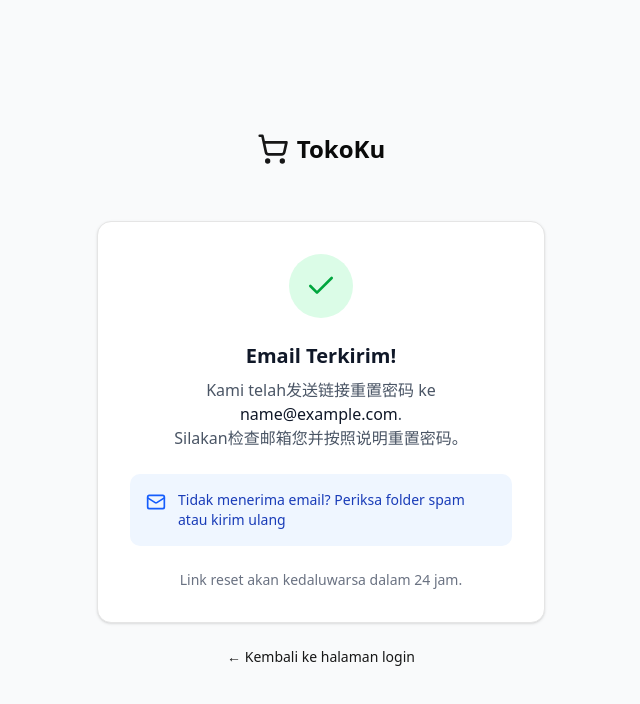
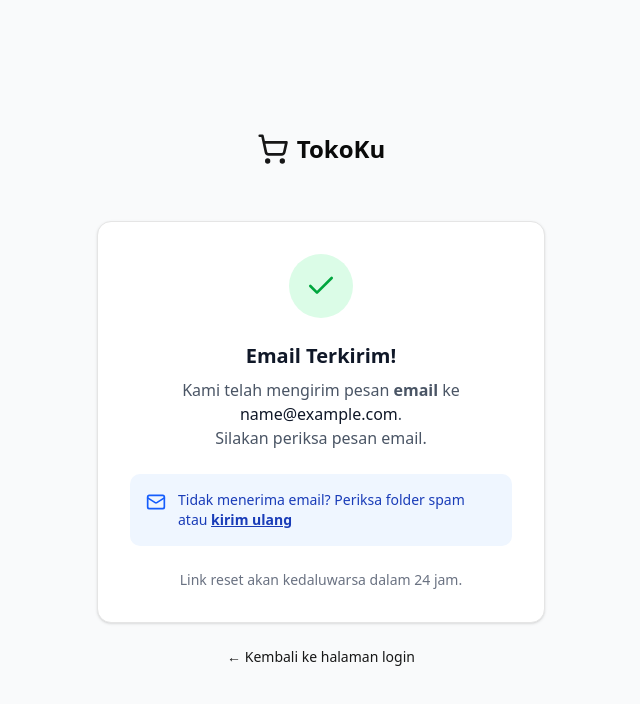
Before and after one commit to falichfarisy/ecommerce-elysiajs, a Next.js app in the folder frontend/: page /forgot-password in a window 1280 px wide. Both pictures are taken after typing "name@example.com" into the empty fields and a click on the button "Kirim Link Reset". Shown: the top 704 px of the page, without its empty margins (319-959 px from the left). Built offline with nearby package versions, Linux system fonts and the light colour scheme.

Commit message:
fix: update .gitignore and improve text in forgot password and register pages

```diff
--- a/frontend/app/forgot-password/page.tsx
+++ b/frontend/app/forgot-password/page.tsx
@@ -55,21 +55,21 @@ export default function ForgotPasswordPage() {
 							Email Terkirim!
 						</h2>
 						<p className="text-gray-600 mb-6">
-							Kami telah发送链接重置密码 ke{" "}
+							Kami telah mengirim pesan <b>email</b> ke{" "}
 							<span className="font-medium text-gray-900">{email}</span>.
 							<br />
-							Silakan检查邮箱您并按照说明重置密码。
+							Silakan periksa pesan email.
 						</p>
 
 						<div className="bg-blue-50 rounded-lg p-4 mb-6">
 							<div className="flex items-start gap-3 text-left">
-								<Mail className="h-5 w-5 text-blue-600 mt-0.5 flex-shrink-0" />
+								<Mail className="h-5 w-5 text-blue-600 mt-0.5 shrink-0" />
 								<p className="text-sm text-blue-800">
 									Tidak menerima email? Periksa folder spam atau{" "}
 									<button
 										type="button"
 										onClick={() => setIsSubmitted(false)}
-										className="font-medium hover:underline"
+										className="font-semibold underline"
 									>
 										kirim ulang
 									</button>
--- a/frontend/app/register/page.tsx
+++ b/frontend/app/register/page.tsx
@@ -45,7 +45,7 @@ export default function RegisterPage() {
 
 		await new Promise((resolve) => setTimeout(resolve, 1000));
 
-		router.push("/");
+		router.push("/login");
 	};
 
 	return (
@@ -192,7 +192,7 @@ export default function RegisterPage() {
 							)}
 						</div>
 
-						<div className="flex items-start space-x-2">
+						<div className="flex flex-row items-start space-x-2">
 							<Checkbox
 								id="agreeTerms"
 								checked={formData.agreeTerms}
@@ -202,11 +202,11 @@ export default function RegisterPage() {
 								className="mt-0.5"
 							/>
 							<Label htmlFor="agreeTerms" className="text-sm font-normal leading-normal">
-								Saya setuju dengan{" "}
+								Saya setuju dengan
 								<Link href="#" className="text-primary hover:underline">
 									Syarat & Ketentuan
-								</Link>{" "}
-								dan{" "}
+								</Link>
+								dan
 								<Link href="#" className="text-primary hover:underline">
 									Kebijakan Privasi
 								</Link>
```
Also changed, not shown: 1 other file (tests, documents, lock files or other folders).
